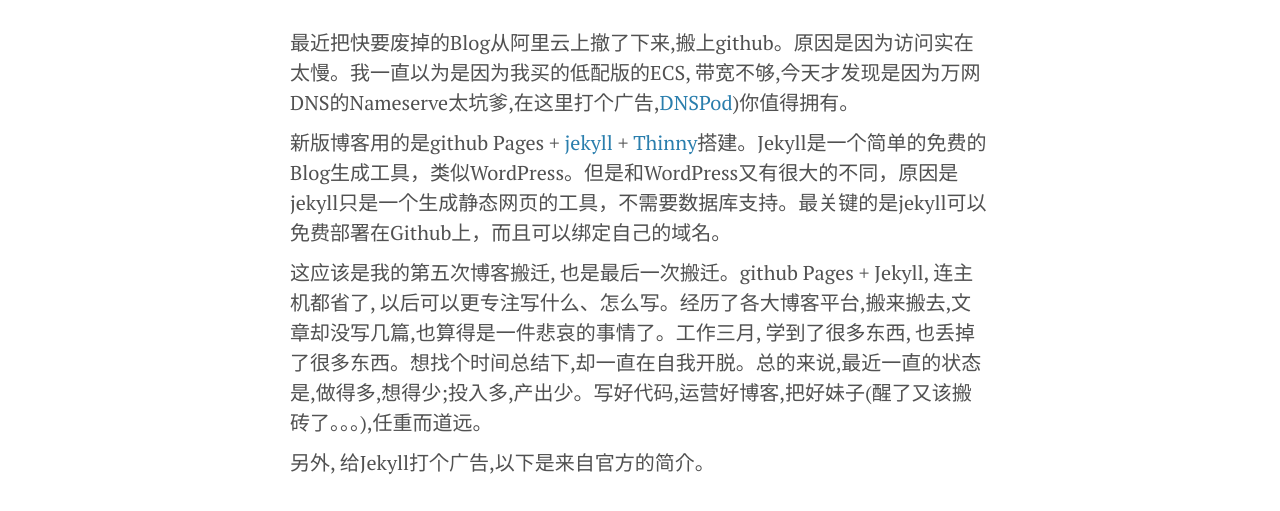
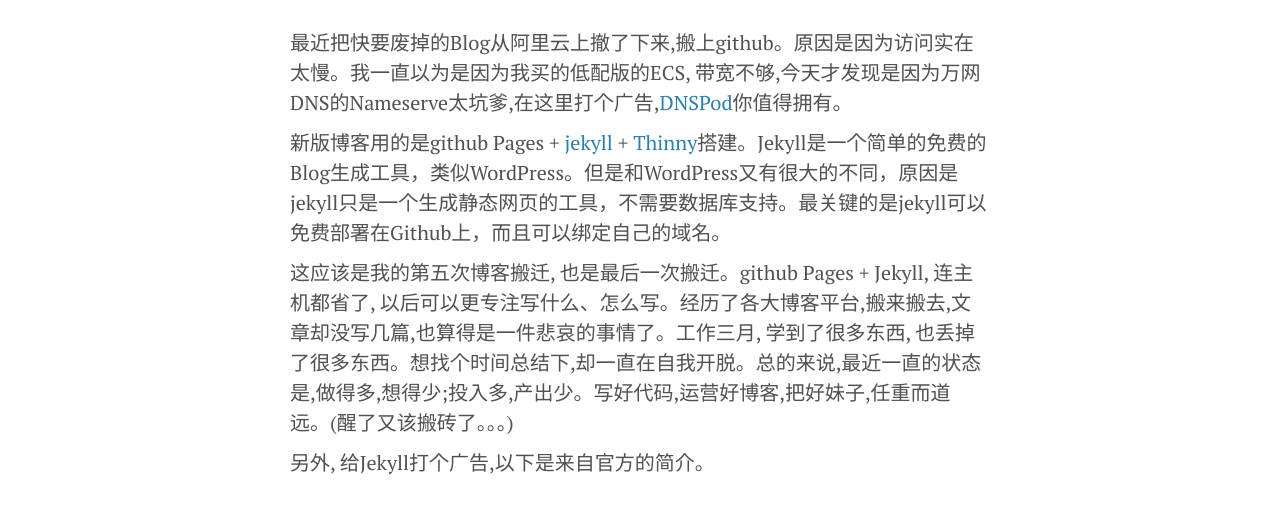
Before and after one commit to BlackImpl/blackimpl-blog, a Jekyll site: the page built from _posts/2014-10-18-Comming-soon.md, in a window 1280 px wide. Shown: the part 1101-1612 px from the top of the page. Built offline with Jekyll 4.4.1, drawn with Linux system fonts in a browser that asks for light colours; Markdown is read by kramdown in place of the engine named in the settings.

```diff
--- a/_posts/2014-10-18-Comming-soon.md
+++ b/_posts/2014-10-18-Comming-soon.md
@@ -8,11 +8,14 @@ video: false
 #写在开头
 
 ##wordpress 转至 jekyll
-  最近把快要废掉的Blog从阿里云上撤了下来,搬上github。原因是因为访问实在太慢。我一直以为是因为我买的低配版的ECS, 带宽不够,今天才发现是因为万网DNS的Nameserve太坑爹,在这里打个广告,[DNSPod](https://www.dnspod.cn/))你值得拥有。
+  最近把快要废掉的Blog从阿里云上撤了下来,搬上github。原因是因为访问实在太慢。我一直以为是因为我买的低配版的ECS, 带宽不够,今天才发现是因为万网DNS的Nameserve太坑爹,在这里打个广告,[DNSPod](https://www.dnspod.cn/)你值得拥有。
+
 
   新版博客用的是github Pages + [jekyll](http://jekyllrb.com/) + [Thinny](http://jekyllthemes.org/themes/thinny/)搭建。Jekyll是一个简单的免费的Blog生成工具，类似WordPress。但是和WordPress又有很大的不同，原因是jekyll只是一个生成静态网页的工具，不需要数据库支持。最关键的是jekyll可以免费部署在Github上，而且可以绑定自己的域名。
 
-  这应该是我的第五次博客搬迁, 也是最后一次搬迁。github Pages + Jekyll, 连主机都省了, 以后可以更专注写什么、怎么写。经历了各大博客平台,搬来搬去,文章却没写几篇,也算得是一件悲哀的事情了。工作三月, 学到了很多东西, 也丢掉了很多东西。想找个时间总结下,却一直在自我开脱。总的来说,最近一直的状态是,做得多,想得少;投入多,产出少。写好代码,运营好博客,把好妹子(醒了又该搬砖了。。。),任重而道远。
+
+  这应该是我的第五次博客搬迁, 也是最后一次搬迁。github Pages + Jekyll, 连主机都省了, 以后可以更专注写什么、怎么写。经历了各大博客平台,搬来搬去,文章却没写几篇,也算得是一件悲哀的事情了。工作三月, 学到了很多东西, 也丢掉了很多东西。想找个时间总结下,却一直在自我开脱。总的来说,最近一直的状态是,做得多,想得少;投入多,产出少。写好代码,运营好博客,把好妹子,任重而道远。(醒了又该搬砖了。。。)
+
 
   另外, 给Jekyll打个广告,以下是来自官方的简介。
 
```
